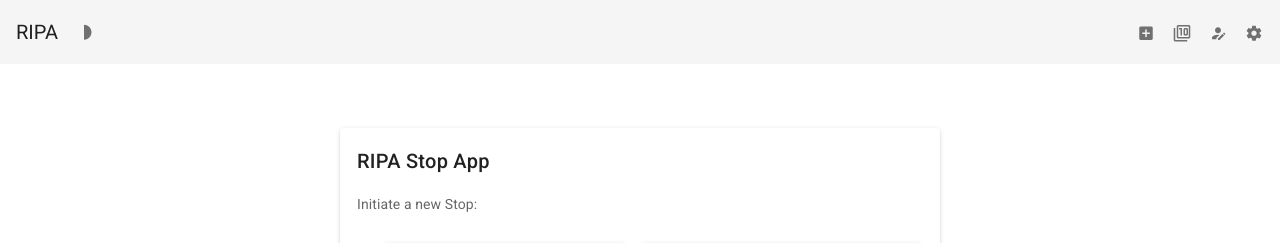
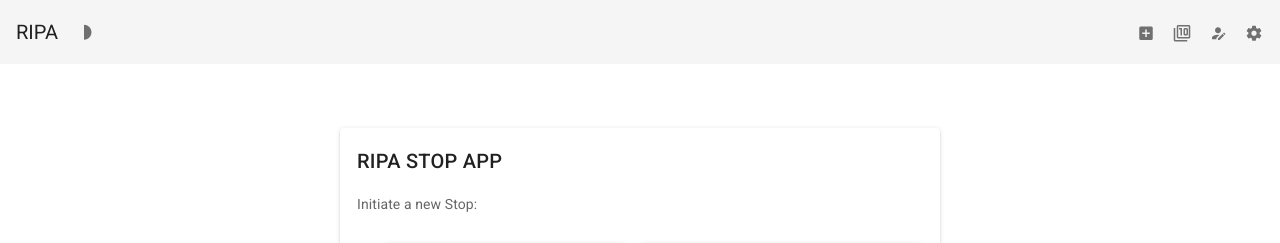
Before and after one commit to SanDiegoCountySheriff/Cal-RIPA, a Vue app in the folder UI/: page / in a window 1280 px wide. Shown: the top 243 px of the page. Built offline with nearby package versions, Linux system fonts and the light colour scheme.

Commit message:
add uppercase support

```diff
--- a/UI/src/components/molecules/RipaBeatsGrid.vue
+++ b/UI/src/components/molecules/RipaBeatsGrid.vue
@@ -18,7 +18,9 @@
     >
       <template v-slot:top>
         <v-toolbar flat>
-          <v-toolbar-title>ADMIN: MAINTAIN BEATS</v-toolbar-title>
+          <v-toolbar-title class="tw-uppercase"
+            >Admin: Maintain Beats</v-toolbar-title
+          >
           <v-spacer></v-spacer>
           <v-dialog v-model="dialog" max-width="500px">
             <template v-slot:activator="{ on, attrs }">
--- a/UI/src/components/molecules/RipaCitiesGrid.vue
+++ b/UI/src/components/molecules/RipaCitiesGrid.vue
@@ -18,7 +18,9 @@
     >
       <template v-slot:top>
         <v-toolbar flat>
-          <v-toolbar-title>ADMIN: MAINTAIN CITIES</v-toolbar-title>
+          <v-toolbar-title class="tw-uppercase"
+            >Admin: Maintain Cities</v-toolbar-title
+          >
           <v-spacer></v-spacer>
           <v-dialog v-model="dialog" max-width="500px">
             <template v-slot:activator="{ on, attrs }">
--- a/UI/src/components/molecules/RipaConfirmation.vue
+++ b/UI/src/components/molecules/RipaConfirmation.vue
@@ -1,6 +1,6 @@
 <template>
   <v-card class="mx-auto my-12" max-width="600">
-    <v-card-title>RIPA STOP APP</v-card-title>
+    <v-card-title class="tw-uppercase">Ripa Stop App</v-card-title>
 
     <v-card-text>
       <div>Thank you for your submission.</div>
--- a/UI/src/components/molecules/RipaIntro.vue
+++ b/UI/src/components/molecules/RipaIntro.vue
@@ -1,6 +1,6 @@
 <template>
   <v-card class="mx-auto my-12" max-width="600">
-    <v-card-title>RIPA Stop App</v-card-title>
+    <v-card-title class="tw-uppercase">Ripa Stop App</v-card-title>
 
     <v-card-text>
       <div>Initiate a new Stop:</div>
--- a/UI/src/components/molecules/RipaSchoolsGrid.vue
+++ b/UI/src/components/molecules/RipaSchoolsGrid.vue
@@ -18,7 +18,9 @@
     >
       <template v-slot:top>
         <v-toolbar flat>
-          <v-toolbar-title>ADMIN: MAINTAIN SCHOOLS</v-toolbar-title>
+          <v-toolbar-title class="tw-uppercase"
+            >Admin: Maintain Schools</v-toolbar-title
+          >
           <v-spacer></v-spacer>
           <v-dialog v-model="dialog" max-width="500px">
             <template v-slot:activator="{ on, attrs }">
--- a/UI/src/components/molecules/RipaStatutesGrid.vue
+++ b/UI/src/components/molecules/RipaStatutesGrid.vue
@@ -18,7 +18,9 @@
     >
       <template v-slot:top>
         <v-toolbar flat>
-          <v-toolbar-title>ADMIN: MAINTAIN STATUTES</v-toolbar-title>
+          <v-toolbar-title class="tw-uppercase"
+            >Admin: Maintain Statutues</v-toolbar-title
+          >
           <v-spacer></v-spacer>
           <v-dialog v-model="dialog" max-width="1000px">
             <template v-slot:activator="{ on, attrs }">
```
